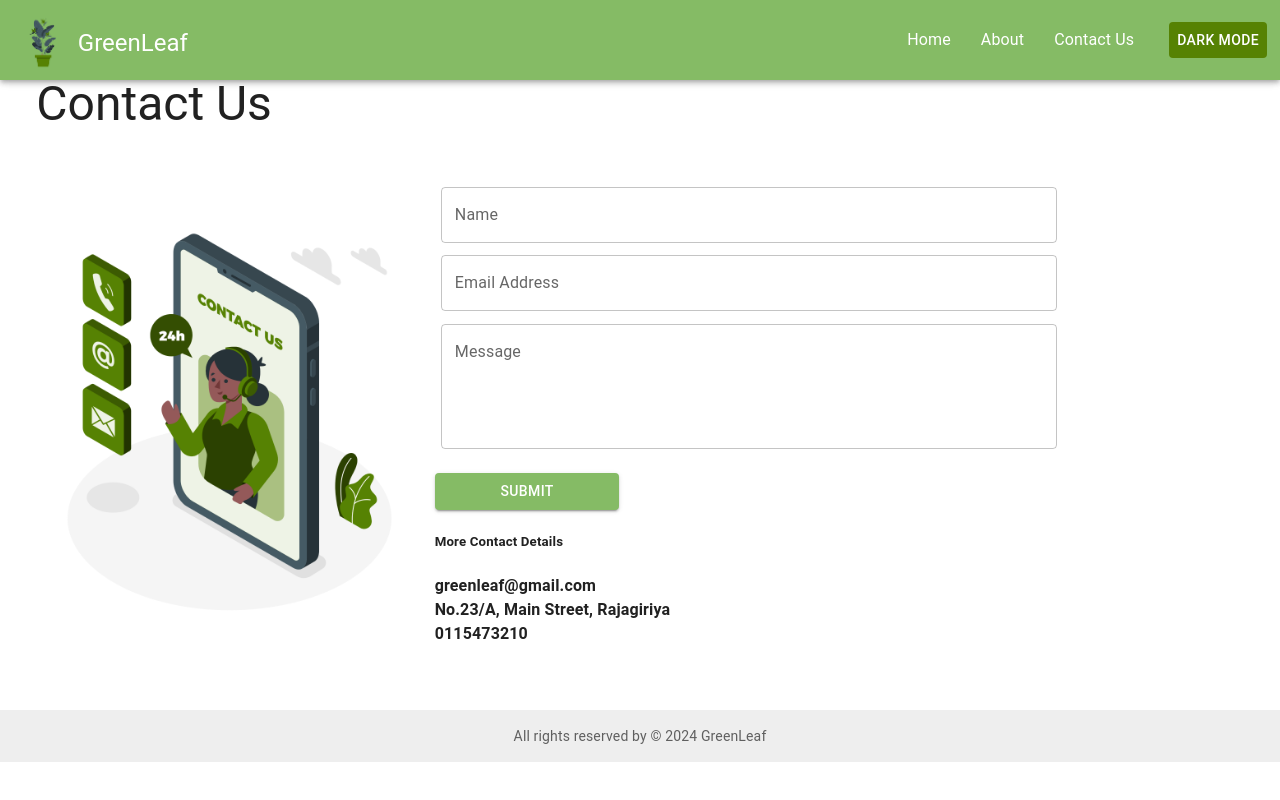
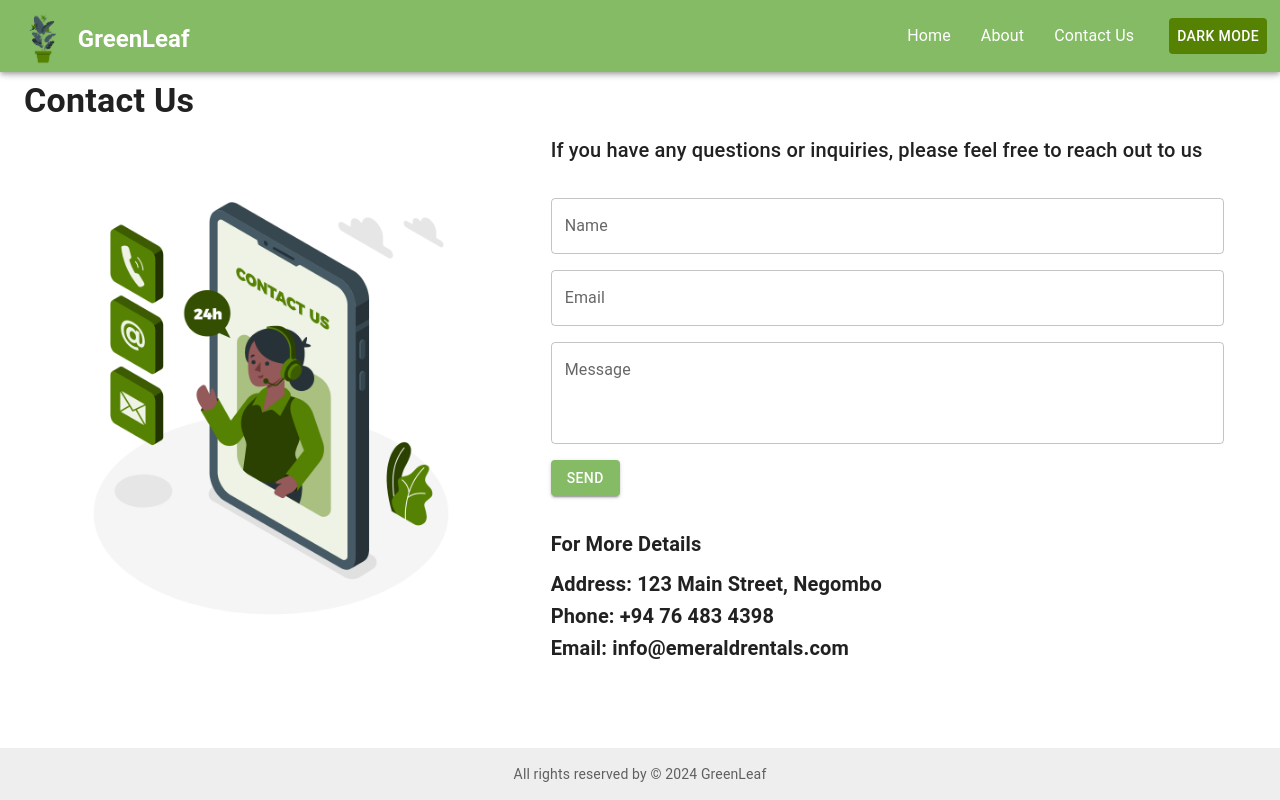
Before and after one commit to PamaliWeerasinghe/RAD_assignment01, a React (Create React App) app: page /contact in a window 1280 px wide. Built offline with nearby package versions, Linux system fonts and the light colour scheme.

Commit message:
changed contact

```diff
--- a/src/App.js
+++ b/src/App.js
@@ -12,10 +12,14 @@ import Availabilities from "./components/Availabilities";
 import TeamMembers from "./components/TeamMembers";
 import "./components/style.css";
 import { Route, Routes, BrowserRouter as Router } from "react-router-dom";
+import { Padding } from "@mui/icons-material";
+import { Box} from '@mui/material';
 
 function App() {
   return (
-    <ThemeProvider>
+
+        <ThemeProvider>
+      <Box sx={{ display: 'flex', flexDirection: 'column', minHeight: '100vh' }}>
       <CssBaseline />
       <Router>
 
@@ -31,7 +35,10 @@ function App() {
         </Routes>
         <Footer />
       </Router>
+     </Box>
     </ThemeProvider>
+
+
   );
 }
 
--- a/src/components/About.js
+++ b/src/components/About.js
@@ -28,7 +28,7 @@ const About = () => {
   return (
     <Container maxWidth={"false"}>
       <Section id="about">
-        <Typography variant="h4">ABOUT US</Typography>
+        <Typography variant="h4" style={{fontWeight:'bolder',marginTop:'2%'}}>ABOUT US</Typography>
         <Grid
           container
           rowSpacing={4}
@@ -47,7 +47,7 @@ const About = () => {
             />
           </Grid>
           <Grid item xs={12} md={6}>
-            <Typography variant="h4">HISTORY</Typography>
+            <Typography variant="h4" style={{fontWeight:'bolder',marginBottom:'2%'}}>HISTORY</Typography>
             <Typography variant="body1" textAlign={"center"}>
               Founded in 2020, GreenLeaf Gardens started as a small, passionate
               project by a group of plant lovers who wanted to share their love
--- a/src/components/Availabilities.js
+++ b/src/components/Availabilities.js
@@ -29,7 +29,7 @@ const Availabilities = () => {
     <Container maxWidth={"false"}>
       <Section id="about">
 
-        <Typography variant="h4">AVAILABILITIES</Typography>
+        <Typography variant="h4" style={{fontWeight:'bolder'}}>AVAILABILITIES</Typography>
 
         <Grid
           container
--- a/src/components/ContactUs.js
+++ b/src/components/ContactUs.js
@@ -1,150 +1,154 @@
-import * as React from "react";
-import Grid from "@mui/material/Grid";
-import { Container, Typography,TextField } from "@mui/material";
-import { styled } from "@mui/material/styles";
-import Box from "@mui/material/Box";
-import { useFormik } from "formik";
-import { Email } from "@mui/icons-material";
-import Button from '@mui/material/Button';
-import * as Yup from 'yup';
+import React, { useState, useEffect } from 'react';
+import * as yup from 'yup';
+import { Box, Container, Typography, Button, TextField, Grid } from '@mui/material';
+import { styled } from '@mui/system';
 
+const Section = styled(Box)(({ theme }) => ({
+  padding: theme.spacing(10, 0),
+}));
 
-const ContactUs = () => {
-  const [inputNameValue,setNameValue]=React.useState('');
-  const [inputEmailValue,setEmailValue]=React.useState('');
-  const [textareaValue,setTextAreaValue]=React.useState('');
-  //validation
-  const formik=useFormik({
-    initialValues:{
-      Email:'',
-      Name:'',
-      Message:''
-    },
-    validationSchema:Yup.object({
-      Name:Yup.string().required('Required'),
-      Email:Yup.string().email('Invalid Email Address').required('Required'),
-      Message:Yup.string().required('Required')
-    }),
-    onSubmit:(values)=>{
-      console.log(values);
-    },
-  });
+const Img = styled('img')({
+  width: '100%', // Adjusted for responsiveness
+  height: 'auto',
+  objectFit: 'fill',
+  itemAlign: 'right',
+  justifyContent: 'center',
+  margin: 'auto'
+});
 
+const schema = yup.object().shape({
+  name: yup.string().required('Name is required'),
+  email: yup.string().email('Invalid email format').required('Email is required'),
+  message: yup.string().required('Message is required'),
+});
 
+const ContactForm = () => {
+  const [name, setName] = useState('');
+  const [email, setEmail] = useState('');
+  const [message, setMessage] = useState('');
+  const [errors, setErrors] = useState({});
+  const [submissionMessage, setSubmissionMessage] = useState('');
 
+  useEffect(() => {
+    const formData = { name, email, message };
+    localStorage.setItem('contactForm', JSON.stringify(formData));
+  }, [name, email, message]);
 
+  const validateField = (name, value) => {
+    try {
+      yup.reach(schema, name).validateSync(value);
+      setErrors((prevErrors) => ({ ...prevErrors, [name]: null }));
+    } catch (error) {
+      setErrors((prevErrors) => ({ ...prevErrors, [name]: error.message }));
+    }
+  };
 
+  const handleChange = (field, value) => {
+    switch (field) {
+      case 'name':
+        setName(value);
+        validateField(field, value);
+        break;
+      case 'email':
+        setEmail(value);
+        validateField(field, value);
+        break;
+      case 'message':
+        setMessage(value);
+        validateField(field, value);
+        break;
+      default:
+        break;
+    }
+  };
 
-  const Section = styled(Box)(({ theme }) => ({
-    padding: theme.spacing(8, 0),
-  }));
-  const ProfileImg = styled("img")({
-    borderRadius: "100%",
-    margin: "1%",
-    width: "30%",
-    border: "solid",
-  });
-  const Img=styled('img')({
-    width:'100%',
-    //height:'auto',
-    //objectFit:'fill',
-    itemAlign:'right',
-    justifyContent:'center',
-    //margin:'auto'
-  });
-  const Input=styled("input")({
-    margin:'1%',
-    display:'block',
-    width:'100%'
-  });
-  const TextArea=styled("textarea")({
-    margin:'1%',
-    display:'block',
-    width:'100%'
-  });
-
-
-
+  const handleSubmit = (event) => {
+    event.preventDefault();
+    const formData = { name, email, message };
+    schema.validate(formData, { abortEarly: false })
+      .then(() => {
+        console.log(formData);
+        setSubmissionMessage('Your message has been sent successfully!');
+        setErrors({});
+      })
+      .catch((validationErrors) => {
+        const formattedErrors = {};
+        validationErrors.inner.forEach((error) => {
+          formattedErrors[error.path] = error.message;
+        });
+        setErrors(formattedErrors);
+      });
+  };
 
   return (
-    <Container maxWidth={false} sx={{
-      //maxWidth: '1280'
-    }}>
-      <Section id="ContactUs">
-        <Grid container style={{
-          padding:'1%'
-        }}>
-          <Grid item xs={12} md={12} style={{marginBottom:'3%'}}>
-          <Typography variant="h3">Contact Us</Typography>
+    <form onSubmit={handleSubmit}>
+      <Box mb={2}>
+        <TextField
+          label="Name"
+          variant="outlined"
+          fullWidth
+          value={name}
+          onChange={(e) => handleChange('name', e.target.value)}
+          error={!!errors.name}
+          helperText={errors.name}
+        />
+      </Box>
+      <Box mb={2}>
+        <TextField
+          label="Email"
+          variant="outlined"
+          fullWidth
+          value={email}
+          onChange={(e) => handleChange('email', e.target.value)}
+          error={!!errors.email}
+          helperText={errors.email}
+        />
+      </Box>
+      <Box mb={2}>
+        <TextField
+          label="Message"
+          variant="outlined"
+          fullWidth
+          multiline
+          rows={3}
+          value={message}
+          onChange={(e) => handleChange('message', e.target.value)}
+          error={!!errors.message}
+          helperText={errors.message}
+        />
+      </Box>
+      <Button type="submit" variant="contained" color="primary">Send</Button>
+      {submissionMessage && <Typography variant="body1" color="success.main">{submissionMessage}</Typography>}
+    </form>
+  );
+};
 
+const Contact = () => {
+  return (
+    <Container maxWidth={'false'} sx={{ maxWidth: 1280 }} >
+      <Section id="contact">
+        <Typography variant="h4" gutterBottom style={{fontWeight:'bold'}} >Contact Us</Typography>
+        <Grid container spacing={4}>
+        <Grid item xs={12} md={5} display={'flex'}>
+            <Img src="contact.png" alt="contactimg" sx={{maxWidth : {xs : '300px', sm : '400px', md : '450px'}}} />
+          </Grid>
+          <Grid item xs={12} md={7}>
+            <Box mr={4}>
+              <Typography mb={4} variant="h6" gutterBottom>If you have any questions or inquiries, please feel free to reach out to us</Typography>
+              <ContactForm />
+              <Box mt={4} textAlign={{ xs: 'center', md: 'left' }}>
+                <Typography variant="h6" mb={1} style={{fontWeight:'bold'}}>For More Details</Typography>
+                <Typography variant="h6" style={{fontWeight:'bold'}} >Address: 123 Main Street, Negombo</Typography>
+                <Typography variant="h6" style={{fontWeight:'bold'}}>Phone: +94 76 483 4398</Typography>
+                <Typography variant="h6" style={{fontWeight:'bold'}}>Email: info@emeraldrentals.com</Typography>
+              </Box>
+            </Box>
           </Grid>
 
-
         </Grid>
-        <Grid container rowSpacing={4} >
-
-            <Grid item xs={12} md={4} display={"flex"} style={{
-              //border:'solid',
-              justifyContent:'center',
-              alignItems:'center'
-
-              }}>
-              <Img src="./contact.png" maxWidth={"600px"}  style={{
-
-              }}/>
-            </Grid>
-
-            <Grid item xs={12} md={6} >
-            <form onSubmit={formik.handleSubmit}>
-              <label>
-              <TextField id="outlined-basic" label="Name" variant="outlined" color="success" style={{width:'100%',margin:'1%'}}
-                name="Name"{...formik.getFieldProps('Name')}
-              />
-
-              </label>
-              {formik.touched.Name && formik.errors.Name ?(
-                <div style={{color:'red'}}>{formik.errors.Name}</div>
-              ):null}
-
-
-              <label>
-              <TextField id="outlined-basic" label="Email Address" variant="outlined" color="success" style={{width:'100%',margin:'1%'}}
-              name="Email" {...formik.getFieldProps('Email')}
-              // value={inputEmailValue}
-              placeholder="Email"
-              // onChange={(e)=>{
-              //   setEmailValue(e.target.value);
-              // }}
-              />
-              </label>
-              {formik.touched.Email && formik.errors.Email?(
-                <div style={{color:'red'}}>{formik.errors.Email}</div>
-              ):null}
-
-              <TextField id="outlined-basic" label="Message" variant="outlined" color="success" style={{width:'100%',margin:'1%'}}
-                //value={textareaValue}
-                multiline
-                rows={4}
-                name="Message" {...formik.getFieldProps('Message')}
-                placeholder="Message"
-                />
-                {formik.touched.Message && formik.errors.Message?(
-                <div style={{color:'red'}}>{formik.errors.Message}</div>
-              ):null}
-
-              <Button variant="contained" color="success" style={{width:'30%',marginTop:'3%'}}>
-                    SUBMIT
-              </Button>
-              <h5>More Contact Details </h5>
-              <Typography style={{fontWeight:'bold'}}>greenleaf@gmail.com</Typography>
-              <Typography style={{fontWeight:'bold'}}>No.23/A, Main Street, Rajagiriya</Typography>
-              <Typography style={{fontWeight:'bold'}}>0115473210</Typography>
-              </form>
-            </Grid>
-
-            </Grid>
       </Section>
     </Container>
   );
 };
-export default ContactUs;
+
+export default Contact;
--- a/src/components/Footer.js
+++ b/src/components/Footer.js
@@ -11,9 +11,9 @@ const Footer = () => {
         mt: 'auto',
         textAlign: 'center',
         width:'100%',
-        position:'fixed',
+        // position:'fixed-bottom',
         backgroundColor: (theme) =>
-          theme.palette.mode === 'light' ? theme.palette.grey[200] : '#02091d',
+          theme.palette.mode === 'light' ? theme.palette.grey[200] : '#568203',
         }}
     >
       <Container>
--- a/src/components/Home.js
+++ b/src/components/Home.js
@@ -10,9 +10,18 @@ import { Link } from 'react-router-dom';
 const Section = styled(Box)(({ theme }) => ({
     padding: theme.spacing(12, 0), // Default padding
     [theme.breakpoints.up('md')]: {
-        padding: theme.spacing(6, 0), // Padding for medium and up
+        padding: theme.spacing(16, 0), // Padding for medium and up
     },
 }));
+
+const Img = styled('img')({
+    width: '100%', // Adjusted for responsiveness
+    height: 'auto',
+    objectFit: 'fill',
+    itemAlign: 'center',
+    justifyContent: 'center',
+    margin:'auto'
+  });
 
 export default function Home() {
     const [name, setName] = React.useState('');
@@ -23,14 +32,16 @@ export default function Home() {
     const hours = new Date().getHours();
     const greeting = hours < 12 ? 'Morning' : hours < 18 ? 'Afternoon' : 'Evening';
     setWelcomeMessage(`Good ${greeting}!`);
+    }, []);
 
+
+React.useEffect(()=>{
     const timer = setInterval(() => {
         setCurrentTime(new Date().toLocaleTimeString());
     }, 1000);
 
     return () => clearInterval(timer);
-    }, []);
-
+});
 
     return (
         <Container maxWidth="false">
@@ -40,30 +51,18 @@ export default function Home() {
                     rowSpacing={4}
                     sx={{
 
-                        // backgroundSize: '50%',
-                        backgroundRepeat: 'no-repeat',
-                        backgroundPosition: '100% 0',
-                        width: '100%',
-                        height: '100vh',
-                        //display: 'flex',
                     }}
                 >
                     <Grid
                         item
                         xs={12}
                         md={6}
-                        sx={{
-                            display: 'flex',
-                            flexDirection: 'column',
-                            justifyContent: 'center',
-                            alignItems: 'center',
-                            p: 2,
-                            textAlign: 'center'
-                        }}
+                        style={{textAlign:'left'}}
                     >
-                        <Typography variant="h6" gutterBottom>{welcomeMessage}</Typography>
-                        <Typography variant="h4">
-                            Welcome {name}!
+
+                        <Typography variant="h6"  style={{marginTop:'2%',fontWeight:'bold'}}>{welcomeMessage}</Typography>
+                        <Typography variant="h4" style={{marginTop:'3%',fontWeight:'bolder'}}>
+                            WELCOME {name}
                         </Typography>
                         <TextField
                             id="outlined-basic"
@@ -74,15 +73,15 @@ export default function Home() {
                             fullWidth
                             sx={{ my: 2 }}
                         />
-                        <Typography variant="h3">
+                        <Typography variant="h3" style={{marginTop:'2%',fontWeight:'bolder'}}>
                             GreenLeaf Gardens
                         </Typography>
-                        <Typography variant="h5">
+                        <Typography variant="h5" style={{marginTop:'2%',fontWeight:'bold'}}>
                             Your Go-To Destination For All Things Green and Beautiful!
                         </Typography>
-                        <Typography></Typography>
+                        <Typography style={{marginTop:'2%'}}>{currentTime}</Typography>
                         <Link to={"contact"}>
-                        <Button variant="contained" endIcon={<ArrowForwardIosIcon />} style={{width:'100%',marginTop:'5%'}}>
+                        <Button variant="contained" endIcon={<ArrowForwardIosIcon />} style={{width:'40%',marginTop:'5%'}}>
                           Contact Us
                         </Button>
                         </Link>
@@ -91,16 +90,16 @@ export default function Home() {
                         item
                         xs={12}
                         md={6}
-                        sx={{
-                            display: 'flex',
-                            justifyContent: 'center',
-                            alignItems: 'center',
-                            backgroundImage: 'url(./blob.svg)',
+                        display={'flex'}
+                        sx={{backgroundImage: 'url(./blob.svg)',
+                            backgroundRepeat:'no-repeat',
+                             backgroundPosition:'54% 0',
+                            alignItems:'center',
+                            justifyContent:'center'
                         }}
                     >
-                        <img
+                        <Img
                             src="./plant.png"
-                            style={{ width: '100%' }}
                             sx={{ maxWidth: { xs: '200px', sm: '400px', md: '450px' } }}
                         />
                     </Grid>
--- a/src/components/NavBar2.js
+++ b/src/components/NavBar2.js
@@ -9,7 +9,7 @@ import { Link } from 'react-router-dom';
 const StyledAppBar = styled(AppBar)(({ theme }) => ({
     backgroundColor: theme.palette.appBar.main,
     color: theme.palette.appBar.contrastText,
-    height: '10%',
+    height: '9%',
     position: 'fixed',
     padding: '0 1%',
 }));
@@ -48,11 +48,11 @@ const MenuLink = styled(Link)(({ theme }) => ({
 
 const LogoImage = styled('img')({
     height: '60px',
-    margin: '10px 0',
+    margin: '1px 0',
 });
 
 const CustomMenuIcon = styled(MenuIcon)({
-    fontSize: '40px', // Custom size
+    fontSize: '100%', // Custom size
 });
 
 const NavBar2 = () => {
@@ -100,7 +100,7 @@ const NavBar2 = () => {
             <Grid container alignItems="center" height={'80px'}>
                 <Grid item xs={6} md={4} display="flex" alignItems="center">
                     <LogoImage src="/plant.png" alt="ER Logo" />
-                    <Typography variant="h5" sx={{ display: { xs: 'none', md: 'block' }, marginLeft: '5px', marginTop: '7px' }}>
+                    <Typography variant="h5" sx={{ display: { xs: 'none', md: 'block' }, marginLeft: '5px', marginTop: '7px' }} style={{fontWeight:'bolder'}}>
                         GreenLeaf
                     </Typography>
                 </Grid>
--- a/src/components/Services.js
+++ b/src/components/Services.js
@@ -39,7 +39,7 @@ const Services = () => {
           }}
         >
           <Grid item xs={12} md={6} rowSpacing={4}>
-            <Typography variant="h4">OUR SERVICES</Typography>
+            <Typography variant="h4" style={{fontWeight:'bolder',marginBottom:'8%'}}>OUR SERVICES</Typography>
             <Typography variant="body1">
               we offer a variety of services designed to help you cultivate and
               maintain a thriving green space. Whether you're a beginner looking
--- a/src/components/TeamMembers.js
+++ b/src/components/TeamMembers.js
@@ -28,7 +28,7 @@ const TeamMembers = () => {
   return (
     <Container maxWidth={"false"}>
       <Section id="about">
-        <Typography variant="h4">MEET OUR TEAM</Typography>
+        <Typography variant="h4" style={{fontWeight:'bolder'}}>MEET OUR TEAM</Typography>
 
         {/* </Grid> */}
         <Grid
--- a/src/components/style.css
+++ b/src/components/style.css
@@ -16,3 +16,7 @@ body::-webkit-scrollbar-thumb {
 body::-webkit-scrollbar-thumb:hover {
     background:#568203;
 }
+/* font family */
+/* *{
+    font-family:'<link href="https://fonts.googleapis.com/css2?family=Montserrat:ital,wght@0,100..900;1,100..900&display=swap" rel="stylesheet">'
+} */
--- a/src/context/ThemeContext.js
+++ b/src/context/ThemeContext.js
@@ -52,7 +52,7 @@ export const darkTheme = createTheme({
       default: '#123524', // Default background color
     },
     appBar: {
-      main: '#02091d', // Custom AppBar color
+      main: '#85bb65', // Custom AppBar color
       contrastText: '#ffffff', // Text color for AppBar
     }
   },
@@ -64,6 +64,7 @@ export const darkTheme = createTheme({
           color: '#ffffff', // Text color for button
           '&:hover': {
             backgroundColor: '#568203', // Custom hover color
+
           },
         },
       },
```
